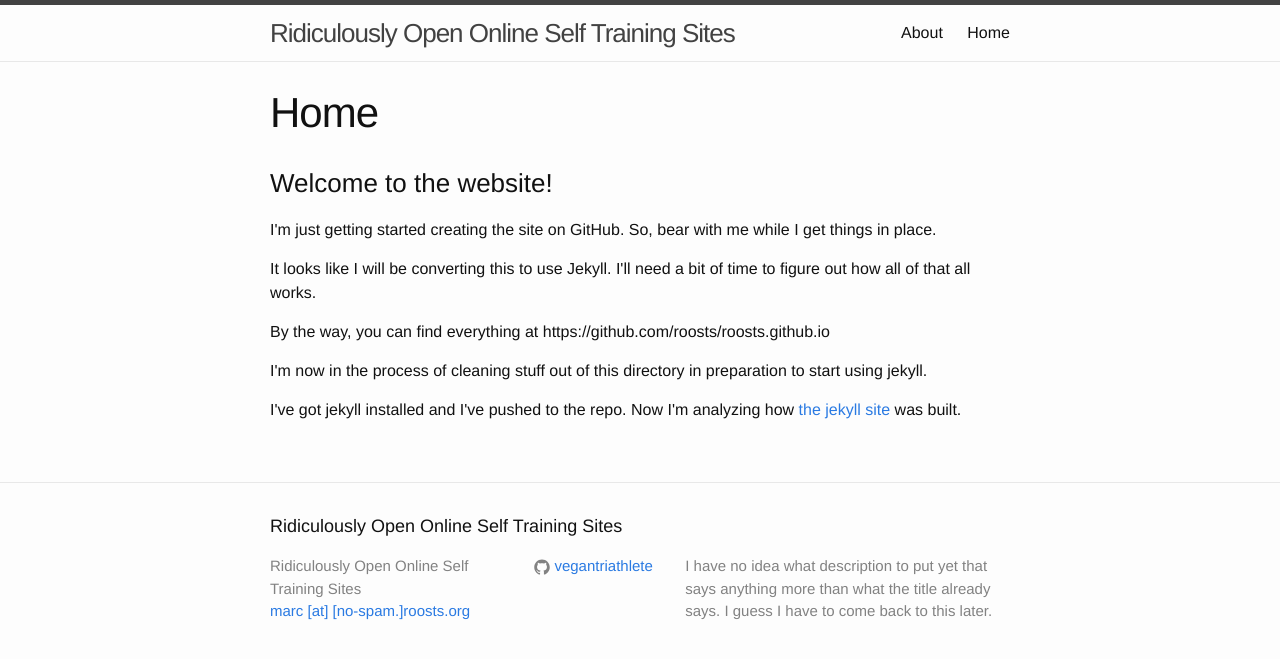
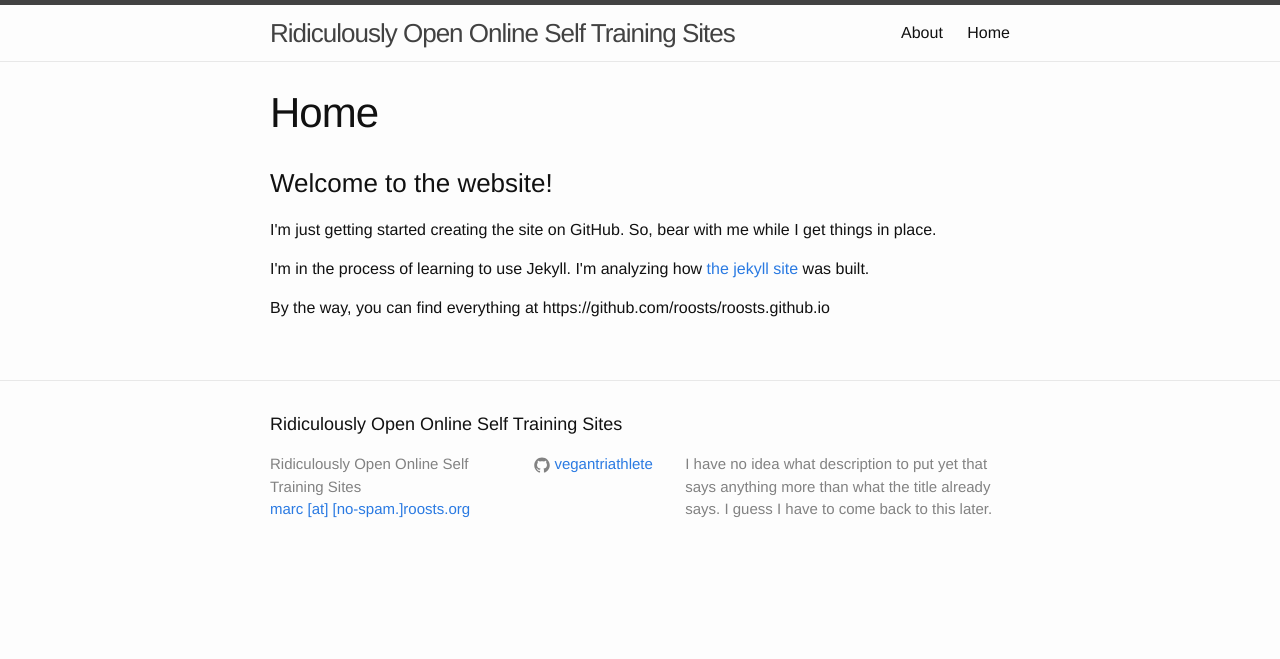
Before and after one commit to roosts/roosts.github.io, a Jekyll site: the page built from index.html, in a window 1280 px wide. Shown: the top 659 px of the page. Built offline with Jekyll 4.4.1, drawn with Linux system fonts in a browser that asks for light colours.

Commit message:
Update the home page
I've got jekyll installed and running. Now I just need to figure out
how to use it.

```diff
--- a/index.html
+++ b/index.html
@@ -7,9 +7,7 @@
       <section id="main_content" class="inner">
         <h3>Welcome to the website!</h3>
 	<p>I'm just getting started creating the site on GitHub. So, bear with me while I get things in place.</p>
-	<p>It looks like I will be converting this to use Jekyll. I'll need a bit of time to figure out how all of that all works.</p>
+	<p>I'm in the process of learning to use Jekyll. I'm analyzing how <a href="http://jekyllrb.com">the jekyll site</a> was built.</p>
 	<p>By the way, you can find everything at https://github.com/roosts/roosts.github.io</p>
-	<p>I'm now in the process of cleaning stuff out of this directory in preparation to start using jekyll.</p>
-	<p>I've got jekyll installed and I've pushed to the repo. Now I'm analyzing how <a href="http://jekyllrb.com">the jekyll site</a> was built.
       </section>
     </div>
```
